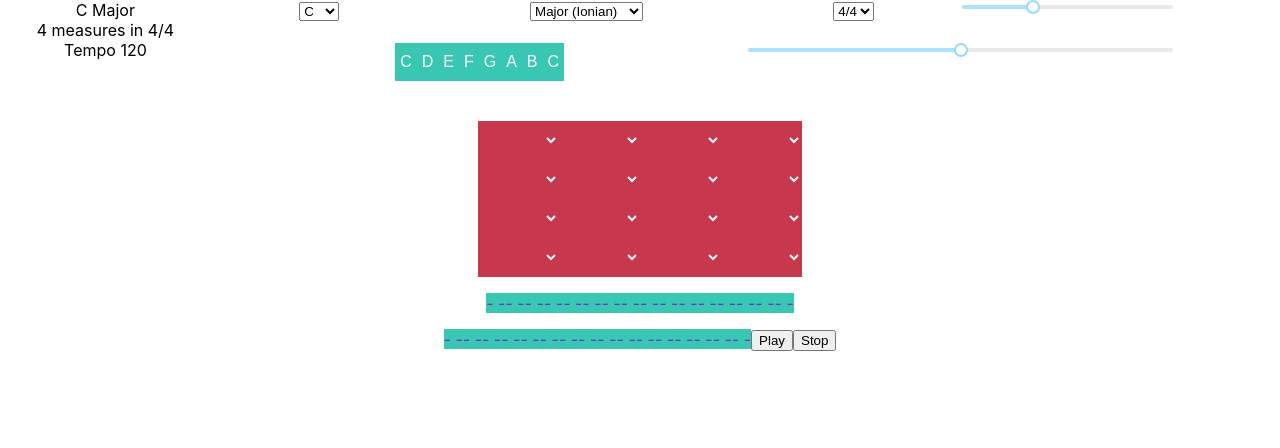
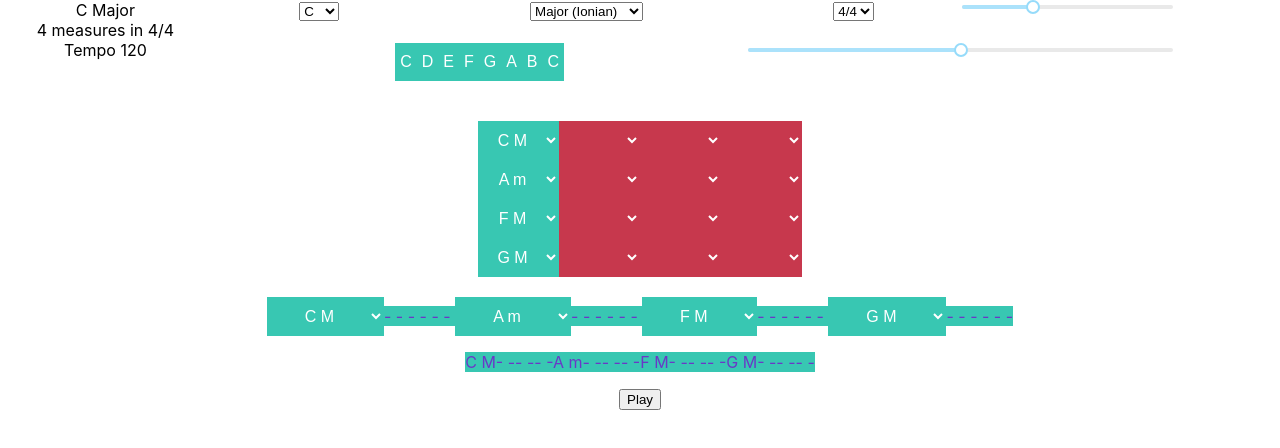
Before and after one commit to aaravzen/sequency, a React (Create React App) app: page / in a window 1280 px wide. Shown: the top 448 px of the page. Built offline with nearby package versions, Linux system fonts and the light colour scheme.

Commit message:
Chord selection modification, refactoring to begin work on multi-track song creation

```diff
--- a/src/Components/Sequencer.js
+++ b/src/Components/Sequencer.js
@@ -1,57 +1,82 @@
-import React, { useEffect, useState } from "react"
+import React, { useEffect, useState, useCallback } from "react"
 import ChordSelector from "./Sequencer/ChordSelector"
+import ChordModifier from "./Sequencer/ChordModifier"
+import MasterControls from "./Sequencer/MasterControls"
 import SynthTrack from "./Sequencer/SynthTrack"
 import {getChordsInKey} from "../Music/ScaleTools"
 import "./Sequencer/Sequencer.css"
 
 function Sequencer(props) {
-    const beats = props.measures * parseInt(props.timeSignature.split("/")[0])
-    const [chords, changeChords] = useState(Array.from(Array(beats), (_,x) => x === 0 ? "C3" : ""))
+    const getDefaultChordProgression = useCallback(() => {
+        const bpm = parseInt(props.timeSignature.split("/")[0])
+        const beats = props.measures * bpm
+        return Array.from(Array(beats), (_,x) => {
+            const defaultProg = [1, 6, 4, 5, 1, 3, 4, 2, 7, 6]
+            const valid = getChordsInKey(props.keyNote, props.keyQuality)
+            return x % bpm === 0 ? valid[defaultProg[x / bpm]] : ""
+        })
+    }, [props.timeSignature, props.measures, props.keyNote, props.keyQuality])
+
+    const [baseChords, changeBaseChords] = useState(getDefaultChordProgression())
+    const [modifiedChords, changeModifiedChords] = useState(baseChords)
 
     function addChordAtBeat(beat, newChord) {
-        const newChords = chords.map((c,idx) => idx === beat ?  newChord : c)
-        changeChords(newChords)
+        const newBaseChords = baseChords.map((c,idx) => idx === beat ?  newChord : c)
+        changeBaseChords(newBaseChords)
+        const newModifiedChords = modifiedChords.map((c,idx) => idx === beat ?  newChord : c)
+        changeModifiedChords(newModifiedChords)
+    }
+
+    function modifyChordAtBeat(beat, newChord) {
+        const newChords = modifiedChords.map((c,idx) => idx === beat ?  newChord : c)
+        changeModifiedChords(newChords)
     }
 
     useEffect(() => {
         const validChords = getChordsInKey(props.keyNote, props.keyQuality)
-        const newChords = chords.map((c) => validChords.includes(c) ? c : "")
-        if (JSON.stringify(newChords) !== JSON.stringify(chords)){
-            changeChords(newChords)
+        const newChords = baseChords.map((c) => validChords.includes(c) ? c : "")
+        if (JSON.stringify(newChords) !== JSON.stringify(baseChords)){
+            changeBaseChords(newChords)
         }
-    }, [props.keyNote, props.keyQuality, chords])
+    }, [props.keyNote, props.keyQuality, baseChords])
 
     useEffect(() => {
         const b = props.measures * parseInt(props.timeSignature.split("/")[0])
-        if (b !== chords.length) {
+        if (b !== baseChords.length) {
             let newChords
-            if (b < chords.length) {
-                newChords = chords.slice(0, b)
+            if (b < baseChords.length) {
+                newChords = baseChords.slice(0, b)
             }
             else {
-                newChords = Array.from(chords.concat(Array(b - chords.length)))
+                newChords = baseChords.concat(getDefaultChordProgression().slice(baseChords.length)).slice(0, b)
             }
-            changeChords(newChords)
+            changeBaseChords(newChords)
         }
-    }, [props.measures, props.timeSignature, chords])
+    }, [props.measures, props.timeSignature, baseChords, getDefaultChordProgression])
 
-    const chordView = chords.map((c,i) => <span className="chordViewBox" key={i}>{c === "" ? "- -" : c}</span>)
+    const modifiedChordView = modifiedChords.map((c,i) => <span className="chordViewBox" key={i}>{c === "" ? "- -" : c}</span>)
 
     return (
         <div className="Sequencer">
             <ChordSelector
-                chords={chords}
+                chords={baseChords}
                 addChordAtBeat={addChordAtBeat}
                 keyNote={props.keyNote}
                 keyQuality={props.keyQuality}
                 timeSignature={props.timeSignature}
                 measures={props.measures}
             />
-            <p>{chordView}</p>
-            <SynthTrack
+            <br />
+            <ChordModifier
+                chords={modifiedChords}
+                addChordAtBeat={modifyChordAtBeat}
+            />
+            <p>{modifiedChordView}</p>
+            { /*<SynthTrack
                 chords={chords}
                 tempo={props.tempo}
-            />
+            />*/ }
+            <MasterControls />
         </div>
     )
 }
--- /dev/null
+++ b/src/Components/Sequencer/ChordModifier.js
@@ -0,0 +1,35 @@
+import React from "react"
+import {getChordModifications} from "../../Music/ScaleTools"
+
+function ChordModifier(props) {
+
+    const chordView = props.chords.map((c,i) => {
+        if (c === "") {
+            return (
+                <span className="chordViewBox" key={i}>
+                    {"- - "}
+                </span>
+            )
+        }
+        else {
+            const possOptions = getChordModifications(c).map((x, idx) => <option value={x} key={x + idx}>{x}</option>)
+            return (
+                <select
+                className={c === "" ? "chordSelectButtonUnfilled" : "chordSelectButtonFilled"}
+                onChange={(event) => props.addChordAtBeat(i, event.target.value)}
+                value={c}
+                key={i}>
+                    {possOptions}
+                </select>
+            )
+        }
+    })
+
+    return (
+        <div className="ChordModifier">
+            {chordView}
+        </div>
+    )
+}
+
+export default ChordModifier
--- a/src/Components/Sequencer/ChordSelector.js
+++ b/src/Components/Sequencer/ChordSelector.js
@@ -3,16 +3,13 @@ import {getChordsInKey} from "../../Music/ScaleTools"
 
 function ChordSelector(props) {
 
-    function editChordAtIdx(event, idx) {
-        props.addChordAtBeat(idx, event.target.value)
-    }
     const possibleChords = getChordsInKey(props.keyNote, props.keyQuality)
     const possOptions = possibleChords.map((x, idx) => <option value={x} key={x + idx}>{x}</option>)
 
     const selects = props.chords.map((chord,idx) =>
     <select
     className={chord === "" ? "chordSelectButtonUnfilled" : "chordSelectButtonFilled"}
-    onChange={(event) => editChordAtIdx(event, idx)}
+    onChange={(event) => props.addChordAtBeat(idx, event.target.value)}
     value={chord}
     key={idx}>
         {possOptions}
--- /dev/null
+++ b/src/Components/Sequencer/MasterControls.js
@@ -0,0 +1,23 @@
+import React from "react"
+import { isPlaying, play, pause } from "../../Music/ToneTools"
+
+
+function MasterControls() {
+    const button = isPlaying() ? (
+        <button onClick={pause}>
+            Pause
+        </button>
+    ) : (
+        <button onClick={play}>
+            Play
+        </button>
+    )
+
+    return (
+        <div className="MasterControls">
+            {button}
+        </div>
+    )
+}
+
+export default MasterControls
--- a/src/Components/Sequencer/SynthTrack.js
+++ b/src/Components/Sequencer/SynthTrack.js
@@ -3,7 +3,6 @@ import * as Tone from 'tone'
 
 function SynthTrack(props) {
 
-    // let [sequence, changeSequence] = useState(null)
     const filledChords = useRef(null)
     const synth = new Tone.Synth().toDestination()
     // const synth = useMemo(() => new Tone.Synth().toDestination(), []);
@@ -35,39 +34,13 @@ function SynthTrack(props) {
         return () => {sequence.clear()}
     }, [getFilledChords, synth])
 
-    function playTrack() {
-        Tone.start()
-        if (Tone.Transport.state !== "started") {
-            console.log("START")
-            Tone.Transport.start();
-            console.log(Tone.Transport.position)
-            // Tone.Transport.position = 0;
-        }
-    }
 
-    function stopTrack() {
-        if (Tone.Transport.state !== "stopped") {
-            // Tone.Transport.cancel();
-            Tone.Transport.pause();
-        }
-    }
-
-    useEffect(() => {
-        Tone.Transport.bpm.rampTo(props.tempo, 1)}, [props.tempo])
     useEffect(() => {return updateSequence()}, [props.chords, updateSequence])
     const chordView = getFilledChords(props.chords).map((c,i) => <span className="chordViewBox" key={i}>{c === "" ? "- -" : c}</span>)
 
     return (
         <div className="SynthTrack">
             {chordView}
-            <button onClick={() => {
-                playTrack()
-            }}>
-                Play
-            </button>
-            <button onClick={stopTrack}>
-                Stop
-            </button>
         </div>
     )
 }
--- a/src/Components/Settings/ScaleTester.js
+++ b/src/Components/Settings/ScaleTester.js
@@ -13,14 +13,12 @@ function ScaleTester(props) {
         Tone.start();
         synth.triggerAttack(note);
         held.current[notes.indexOf(note)] = true
-        console.log(held.current)
     }
 
     function handleMouseUp(e, note) {
         e.preventDefault(e);
         synth.triggerRelease(note);
         held.current[notes.indexOf(note)] = false
-        console.log(held.current)
     }
 
     const pressed = [];
@@ -34,7 +32,7 @@ function ScaleTester(props) {
     pressed.push(useKeyPress("k", () => synth.triggerAttack(notes[7]), () => synth.triggerRelease(notes[7])))
     // const pressed = keys.map((key) => useKeyPress(key))
 
-    console.log(notes)
+    // console.log(notes)
     const buttons = notes.map((note, idx) =>
         <button
             onMouseDown={e => handleMouseDown(e, note)}
@@ -43,7 +41,7 @@ function ScaleTester(props) {
             className={(pressed[idx] || held.current[idx]) ? "ScaleTesterButtonDown" : "ScaleTesterButtonUp"}
         > {note} </button>
     )
-    console.log(buttons)
+    // console.log(buttons)
     return (
         <div className="MusicPlayer">
             {buttons}
--- a/src/Components/Settings/TempoSelector.js
+++ b/src/Components/Settings/TempoSelector.js
@@ -1,8 +1,11 @@
-import React from "react"
+import React, {useEffect} from "react"
 import Slider from 'rc-slider';
 import 'rc-slider/assets/index.css';
+import * as Tone from 'tone'
 
 function TempoSelector(props) {
+    useEffect(() => {Tone.Transport.bpm.rampTo(props.tempo)}, [props.tempo])
+
     return (
         <div className="TempoSelector">
             <Slider
--- a/src/Music/ScaleTools.js
+++ b/src/Music/ScaleTools.js
@@ -32,7 +32,9 @@ function getQualityOffset(quality) {
         case "aeolian":
         case "minor": return 5
         case "locrian": return 6
-        default: return 0 // major / ionian
+        case "major":
+        case "ionian":
+        default: return 0
     }
 }
 
@@ -62,7 +64,6 @@ export function getScale(keyNote, keyQuality) {
     const flatScale = buildScale(toFlat(keyNote), keyQuality, flat_octave)
     const sharpScale = buildScale(toSharp(keyNote), keyQuality, sharp_octave)
     const voices = Array.from("ABCDEFG")
-    console.log(`scales: ${flatScale} + ${sharpScale}`)
     if (flatScale.every(n => n !== "") && voices.every(v => flatScale.some(n => n !== "" && n.includes(v)))) {
         return flatScale
     }
@@ -82,3 +83,45 @@ export function getChordsInKey(keyNote, keyQuality) {
     }
     return ret
 }
+
+export function getChordModifications(chord) {
+    const keyNote = chord.split(" ")[0]
+    const modifiedQualities = [
+        "M",
+        "m",
+        "1",
+        "5",
+        "sus4",
+        "sus2",
+        "add9",
+        "6",
+        "6/9",
+        "Maj7",
+        "8",
+        "Maj9",
+        "Maj7#11",
+        "Maj13",
+        "madd9",
+        "m6",
+        "mb6",
+        "m6/9",
+        "m7",
+        "m7b5",
+        "m8",
+        "m9",
+        "m11",
+        "m13",
+        "7",
+        "7sus4",
+        "9",
+        "9sus4",
+        "11",
+        "13",
+        "13sus4",
+        "dim",
+        "dim7",
+        "m7o5",
+        "aug"
+    ]
+    return modifiedQualities.map(q => `${keyNote} ${q}`)
+}
--- /dev/null
+++ b/src/Music/ToneTools.js
@@ -0,0 +1,22 @@
+import * as Tone from 'tone'
+
+export function isPlaying() {
+    return Tone.Transport.state === "started"
+}
+
+export function play() {
+    Tone.start()
+    if (Tone.Transport.state !== "started") {
+        console.log("START")
+        Tone.Transport.start();
+        console.log(Tone.Transport.position)
+        // Tone.Transport.position = 0;
+    }
+}
+
+export function pause() {
+    if (Tone.Transport.state !== "stopped") {
+        // Tone.Transport.cancel();
+        Tone.Transport.pause();
+    }
+}
```
